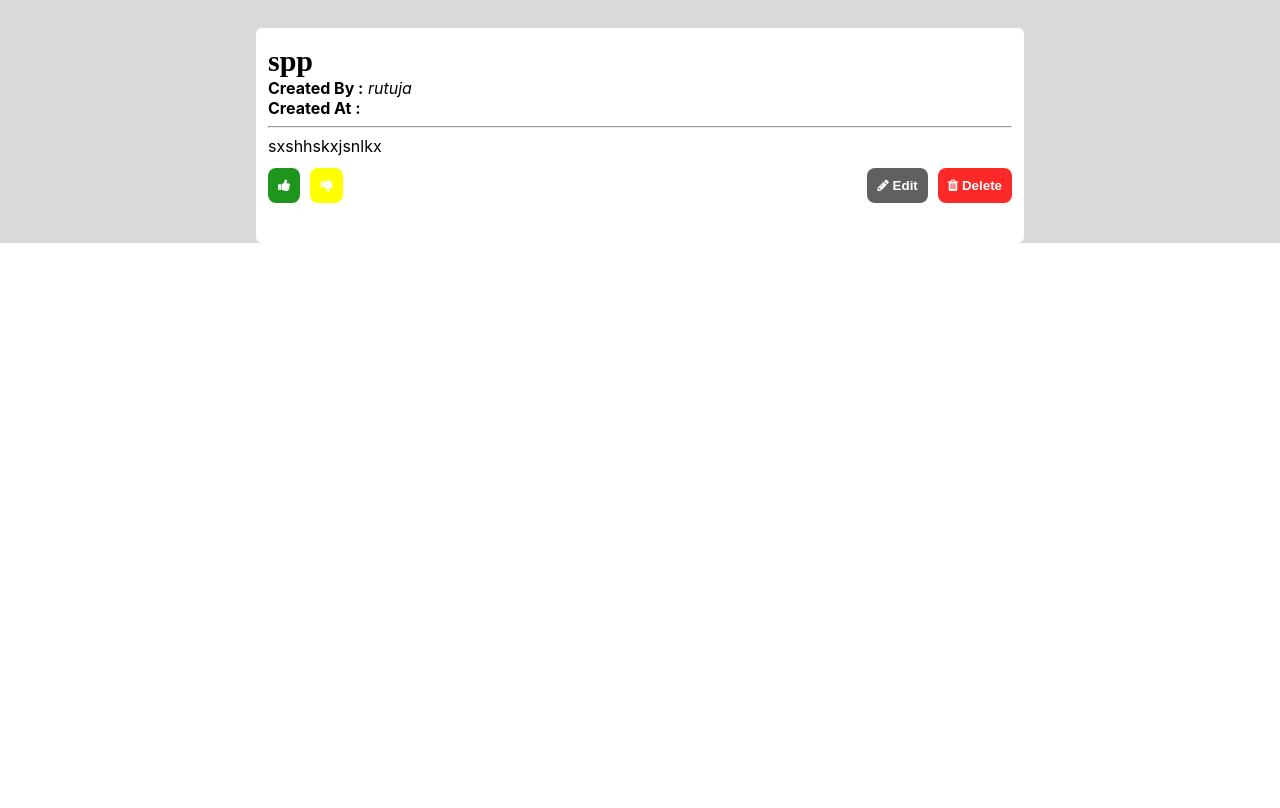
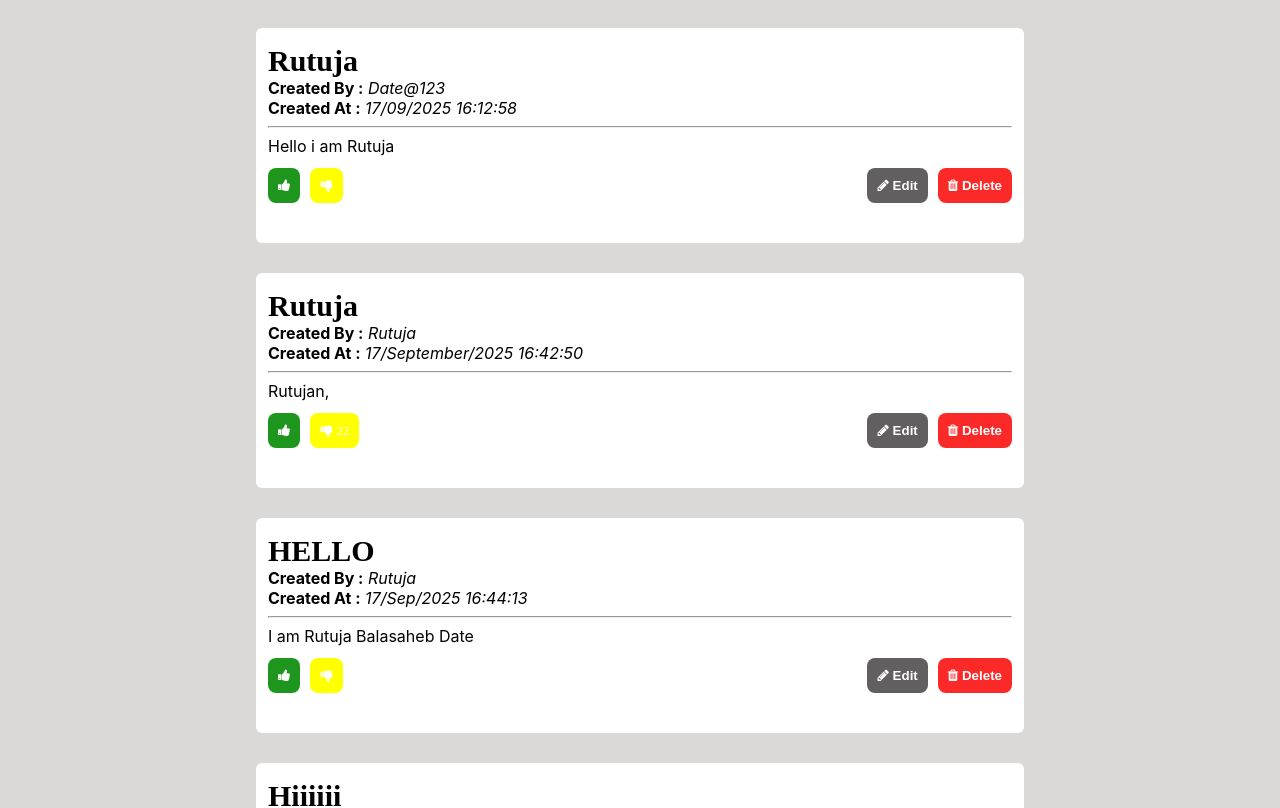
Before and after one commit to rutujadate/blogs-app, a React (Create React App) app: page /blogs in a window 1280 px wide. Shown: the part 1241-2049 px from the top of the page. Before the commit the page ends 1484 px from the top, so only its background shows below. Built offline with nearby package versions, Linux system fonts and the light colour scheme; data requests are answered from the project's data file.

Commit message:
remaining show edit and delete button for logged in user

```diff
--- a/db.json
+++ b/db.json
@@ -35,13 +35,62 @@
       "name": "RUTUJA",
       "email": "rutuja@gmail.com",
       "password": "123"
+    },
+    {
+      "id": "f5ed",
+      "name": "Rutuja Balasaheb Date",
+      "email": "rutuja@123",
+      "password": "123"
+    },
+    {
+      "id": "5fee",
+      "name": "xyz",
+      "email": "abc",
+      "password": "123"
+    },
+    {
+      "id": "1035",
+      "name": "RutujaDate",
+      "email": "Date@",
+      "password": "123"
+    },
+    {
+      "id": "4d38",
+      "name": "Date Rutuja",
+      "email": "Date@123",
+      "password": "1234"
+    },
+    {
+      "id": "e82b",
+      "name": "",
+      "email": "",
+      "password": ""
+    },
+    {
+      "id": "a686",
+      "name": "",
+      "email": "",
+      "password": ""
+    },
+    {
+      "id": "822c",
+      "name": "Rutuja",
+      "email": "Rutuja",
+      "password": "123"
+    },
+    {
+      "id": "b5fd",
+      "name": "",
+      "email": "",
+      "password": ""
     }
   ],
   "blogs": [
     {
       "title": "Rutuja",
-      "description": "I am Rutuja Balasaheb Date",
-      "id": "8d14"
+      "description": "I am Rutuja Balasaheb Datedfgkl",
+      "id": "8d14",
+      "likes": 5
     },
     {
       "id": "ad28",
@@ -65,10 +114,33 @@
       "dislikes": 8
     },
     {
-      "id": "7c03",
-      "title": "spp",
-      "description": "sxshhskxjsnlkx",
-      "createdBy": "rutuja"
+      "id": "d019",
+      "title": "Rutuja",
+      "description": "Hello i am Rutuja",
+      "createdBy": "Date@123",
+      "createdAt": "17/09/2025 16:12:58"
+    },
+    {
+      "id": "b51c",
+      "title": "Rutuja",
+      "description": "Rutujan,",
+      "createdBy": "Rutuja",
+      "createdAt": "17/September/2025 16:42:50",
+      "dislikes": 22
+    },
+    {
+      "id": "e11d",
+      "title": "HELLO",
+      "description": "I am Rutuja Balasaheb Date",
+      "createdBy": "Rutuja",
+      "createdAt": "17/Sep/2025 16:44:13"
+    },
+    {
+      "id": "efe9",
+      "title": "Hiiiiii",
+      "description": "I am Rutuja Balasaheb Date",
+      "createdBy": "Rutuja",
+      "createdAt": "17-Sep-2025 16:45:09"
     }
   ]
 }
--- a/package.json
+++ b/package.json
@@ -9,6 +9,7 @@
     "@testing-library/user-event": "^13.5.0",
     "axios": "^1.11.0",
     "json-server": "^1.0.0-beta.3",
+    "moment": "^2.30.1",
     "react": "^19.1.1",
     "react-dom": "^19.1.1",
     "react-router-dom": "^7.8.2",
--- a/src/App.js
+++ b/src/App.js
@@ -5,23 +5,23 @@ import Dashboard from './Components/Dashboard/Dashboard';
 import Register from './Components/Register/Register';
 import Title from './Components/Title/Title';
 import Blogs from './Components/Blogs/Blogs';
-import { BrowserRouter as Router,Routes,Route } from 'react-router-dom';
+import { BrowserRouter as Router, Routes, Route } from 'react-router-dom';
 import { ToastContainer } from 'react-toastify';
 function App() {
   return (
     < Router>
-        <ToastContainer/>
+      <ToastContainer position="top-center" />
+
       <Routes>
         <Route path='/' element={<Dashboard />} />
         <Route path='/login' element={<Login />} />
         <Route path='/register' element={<Register />} />
-        <Route path='/title/:id?' element={<Title/>}/>
-        <Route path='/blogs' element={<Blogs/>}/>
+        <Route path='/title/:id?' element={<Title />} />
+        <Route path='/blogs' element={<Blogs />} />
       </Routes>
     </Router>
 
   );
 }
 
-
 export default App;
--- a/src/Components/Blogs/Blogs.js
+++ b/src/Components/Blogs/Blogs.js
@@ -51,6 +51,9 @@ function Blogs() {
       .catch(error => {
         console.error('Error deleting item:', error);
       });
+  }
+  const handleToEdit=(id)=>{
+    navigate(`/title/${id}`)
   }
   function getAllBlogs() {
     axios.get("http://localhost:3001/blogs")
@@ -128,7 +131,7 @@ function Blogs() {
                   </div>
                   <div>
                     <button className="editButton"
-                      onClick={() => navigate(`/title/${singleElement.id}`)}
+                      onClick={() =>handleToEdit(singleElement.id)}
                     >
                       <i className="fa fa-pencil" aria-hidden="true"></i> Edit
                     </button>
--- a/src/Components/Login/Login.js
+++ b/src/Components/Login/Login.js
@@ -32,27 +32,22 @@ function Login() {
                 response.data.map((user) => {
                     console.log('user', user)
                     if (userdata.email === user.email && userdata.password === user.password) {
-                            localStorage.setItem('userName',user.name)
-                            localStorage.setItem('userEmail',user.email)
-
+                        localStorage.setItem('userName', user.name)
+                        localStorage.setItem('userEmail', user.email)
+                        navigate("/blogs")
                         // console.log(userName)
                         // console.log('Welcome to Blogs Application');
                         toast.success('Login successful!');
-                            navigate("/blogs")
                     }
                     else {
-                            // console.log('Invalid User');
-                            toast.error("Invalid User");
-
+                        console.log('Invalid User');
+                        // toast.error("Invalid User");
                     }
-
                 })
-
-
+            })
+              .catch((error) => {
+                   console.log('Error fetching users:', error);
              });
-            // .catch((error) => {
-            //     console.log('Error fetching users:', error);
-            // });
 
     }
     const handleLogout = () => {
--- a/src/Components/Register/Register.js
+++ b/src/Components/Register/Register.js
@@ -2,6 +2,7 @@ import { useNavigate } from "react-router-dom";
 import "./Register.css";
 import { useState } from "react";
 import axios from "axios";
+import { toast } from "react-toastify/unstyled";
 
 function Register() {
     const [userdata, setUserData] = useState({ name: "", email: "", password: "" });
@@ -36,6 +37,10 @@ function Register() {
                     password: ''
                 });
             })
+            .catch((Error)=>{
+                toast.error("Invalid User",Error);
+
+            });
 
 
     }
--- a/src/Components/Title/Title.js
+++ b/src/Components/Title/Title.js
@@ -2,6 +2,7 @@ import { useNavigate, useParams } from "react-router-dom";
 import "./Title.css";
 import { useEffect, useState } from "react";
 import axios from "axios";
+import moment from "moment";
 function Title() {
     const [userdata, setUserData] = useState({ title: "", description: "" });
     const { id } = useParams();
@@ -10,6 +11,8 @@ function Title() {
     function handleSaveButton() {
         const userEmail = localStorage.getItem("userEmail")
         console.log(userEmail)
+        const currentDateTime = moment().format('DD-MMM-YYYY HH:mm:ss');
+        console.log(currentDateTime);
         // console.log(userdata)
         if (id) {
             axios.put(`http://localhost:3001/blogs/${id}`, userdata)
@@ -19,8 +22,8 @@ function Title() {
             axios.post(`http://localhost:3001/blogs`,
                 {
                     ...userdata,
-                    createdBy: userEmail
-
+                    createdBy: userEmail,
+                    createdAt: currentDateTime
                 })
                 .then(() => navigate("/blogs"))
         }
@@ -52,10 +55,12 @@ function Title() {
     useEffect(() => {
         axios.get(`http://localhost:3001/blogs/${id}`)
             .then((response) => {
-                setUserData({
-                    title: response.data.title,
-                    description: response.data.description,
-                });
+                setUserData(response.data)
+                // setUserData({
+                //     title: response.data.title,
+                //     description: response.data.description,
+
+                // });
             })
             .catch((error) => {
                 console.error("Error fetching blogs:", error);
```
Also changed, not shown: 1 other file (tests, documents, lock files or other folders). Lines whose indentation alone changed are shown as unchanged.
